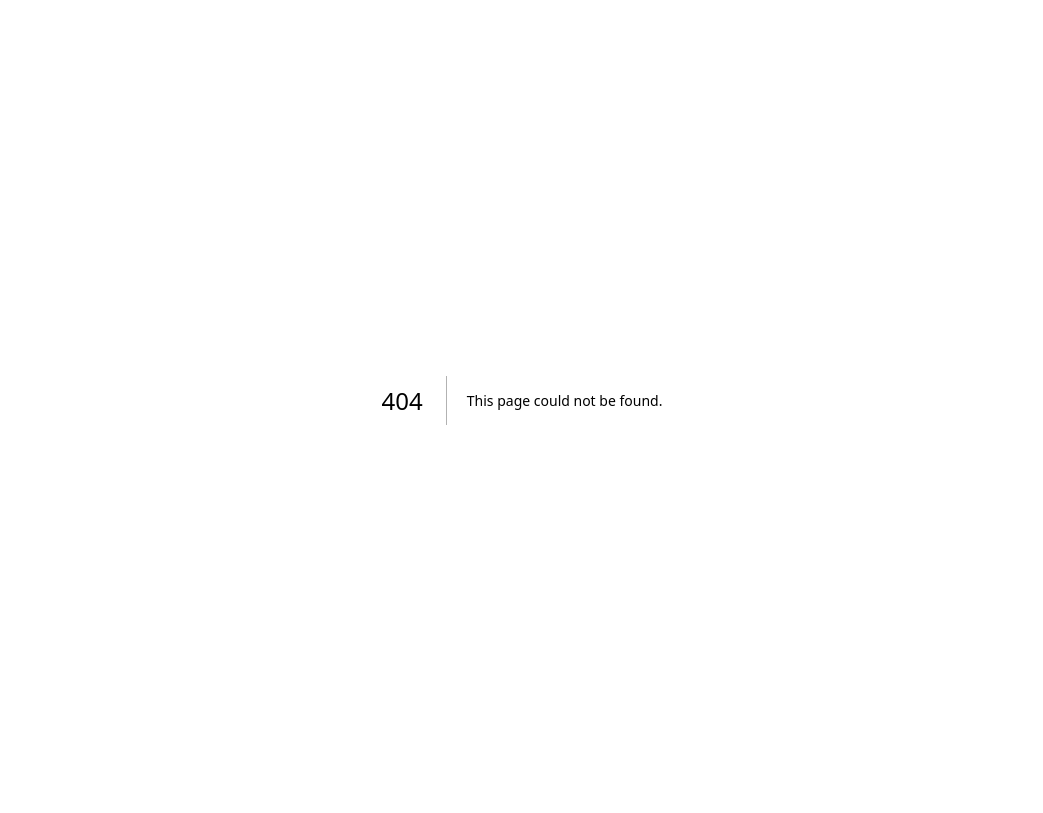
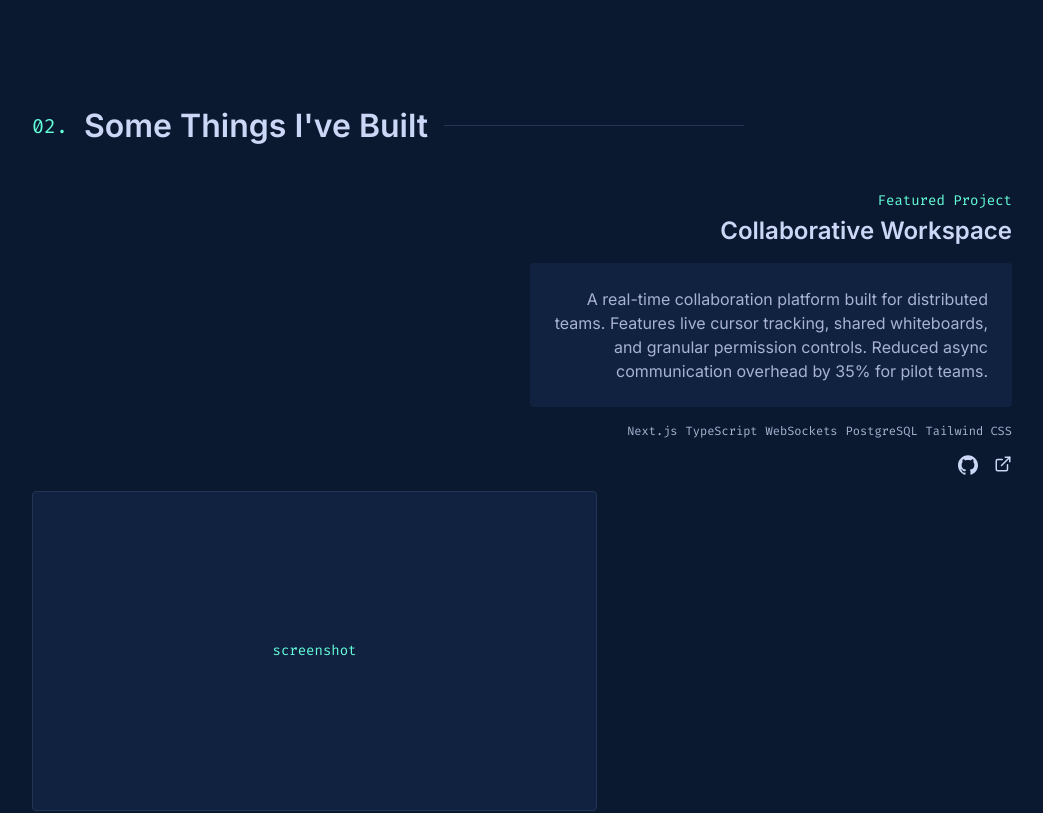
Before and after one commit to EdenGoforIt/who-am-i, a Next.js app: page /projects in a window 1280 px wide. Before the commit this address had no page. Shown: the top 813 px of the page, without its empty margins (118-1161 px from the left). Built offline with nearby package versions, Linux system fonts and the light colour scheme.

Commit message:
add: create ProjectsPage component to render Projects section

```diff
--- /dev/null
+++ b/app/projects/page.tsx
@@ -0,0 +1,10 @@
+import React from "react";
+import Projects from "@/components/projects";
+
+export default function ProjectsPage(): React.JSX.Element {
+  return (
+    <main>
+      <Projects />
+    </main>
+  );
+}
```
